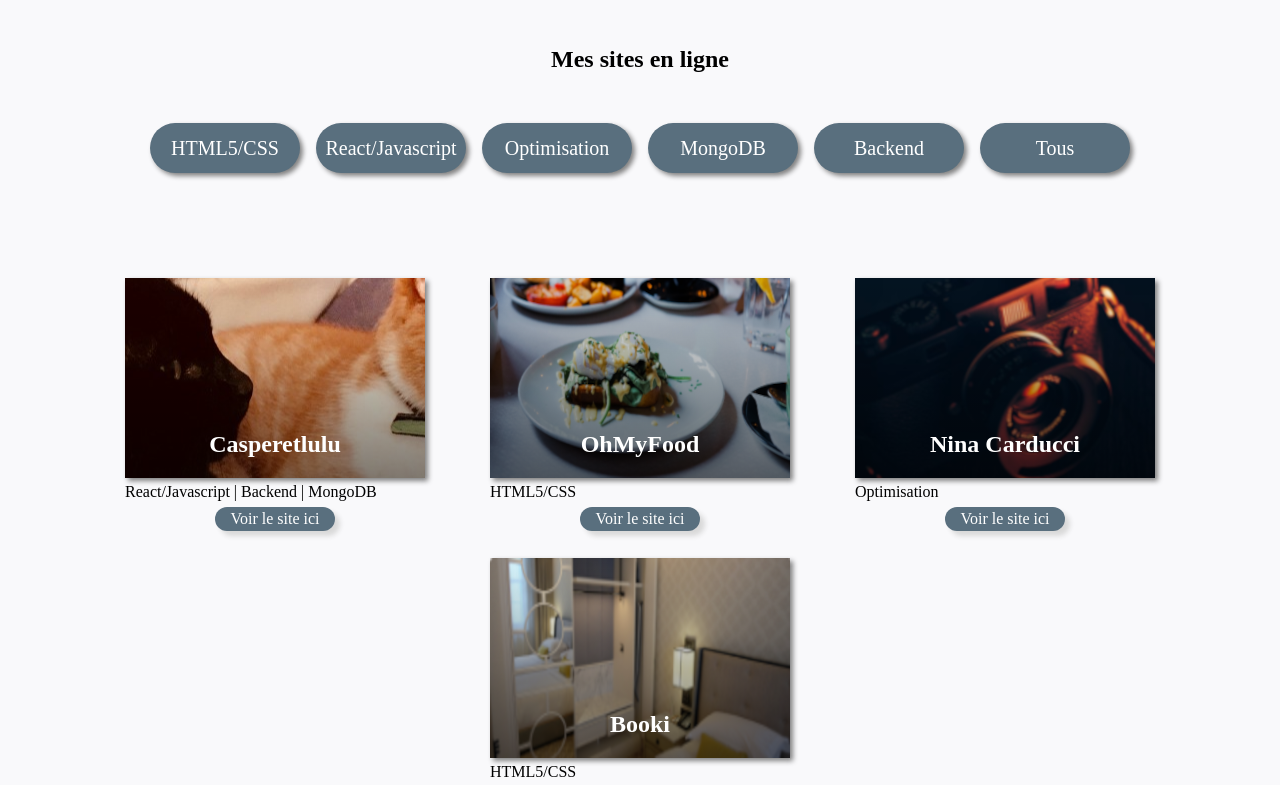
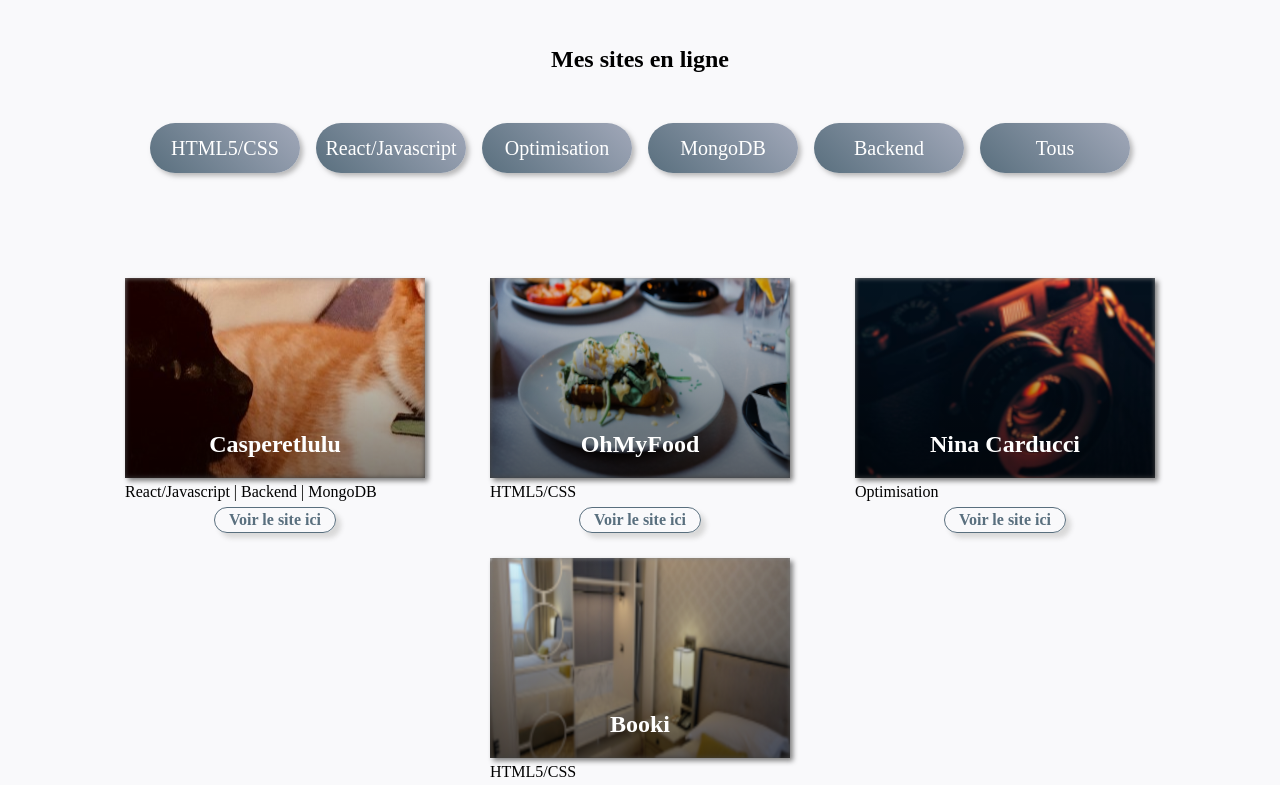
Before and after one commit to olouisa/portfoliointeg, a React (Create React App) app: page / in a window 1280 px wide. Shown: the part 460-1245 px from the top of the page. Built offline with nearby package versions, Linux system fonts and the light colour scheme.

Commit message:
scale and linearGrandient

```diff
--- a/src/components/Works.js
+++ b/src/components/Works.js
@@ -60,7 +60,7 @@ function Works({ data }) {
         return (
           <div
 
-            key={item.id} className='works-container'
+            key={item.id} className={ isOpen ? 'open' : 'works-container'}
             style={{ backgroundImage: `url(${require(`../assets/images/${item.picture}`)})`, backgroundRepeat: 'no-repeat', backgroundPosition: 'center' }}
           >
             <div className='backgroundWork'
--- a/src/styles/modalWork.css
+++ b/src/styles/modalWork.css
@@ -5,7 +5,7 @@
     justify-content: center;
     align-items: center;
     position: fixed;
-    z-index: 1;
+    z-index: 1000;
     left: 0;
     top: 0;
     width: 100%;
--- a/src/styles/projects.css
+++ b/src/styles/projects.css
@@ -48,8 +48,11 @@
     letter-spacing: 0em;
     /* background-color: #868B8E; */
     /* background-color: #606669; */
-    background-color: #596f7e;
-    box-shadow: 3px 3px 5px grey;
+    /* background-color: #596f7e; */
+    background: linear-gradient(45deg, #596f7e, #a1a8b9);
+    border: transparent;
+
+    box-shadow: 3px 3px 5px #8080808c;
 
     color: white;
 }
@@ -57,13 +60,14 @@
 .filterbutton:hover {
     /* background-color: #868B8E;
     color: white; */
-    background-color: #EEEDE7;
-    color: black;
+    /* background-color: #EEEDE7; */
+    background: linear-gradient(45deg, #596f7e96, #a1a8b987);
+    /* color: black; */
 
 }
 
 
 .filterbutton:focus {
-    background-color: #868B8E;
-    color: white;
+    background: linear-gradient(45deg, #596f7e96, #a1a8b987);
+    /* color: white; */
 }
--- a/src/styles/works.css
+++ b/src/styles/works.css
@@ -16,10 +16,26 @@
     height: 200px;
     background-color: white;
     margin-top: 15px;
+    transition: transform 0.25s ease-in-out;
+    box-shadow: inset 0 0 5px grey;
+
+
+
 
     /* box-shadow: inset 0 0 5px grey; */
 }
 
+.works-container:hover {
+    transform: scale(1.05);
+}
+.open {
+    width: 300px;
+    height: 200px;
+    background-color: white;
+    margin-top: 15px;
+    box-shadow: inset 0 0 5px grey;
+    transition: none;
+}
 .backgroundWork {
     background: linear-gradient(180deg, rgba(255, 255, 255, 0) 0%, rgba(0, 0, 0, 0.5) 100%);
     width: 100%;
@@ -33,6 +49,7 @@
 
 .backgroundWork:hover {
     background: transparent;
+    box-shadow: 3px 3px 5px #80808061;
 }
 
 /* .work-github {
@@ -86,15 +103,23 @@
     padding-bottom: 3px;
     padding-top: 3px;
     border-radius: 25px;
-    color: white;
+    /* color: white;
     font-family: Montserrat;
+    background-color: #596f7e;
+    box-shadow: 5px 5px 5px #D9D9D9; */
+    color: #596f7e;
+    font-family: Montserrat;
+    font-weight: 600;
     /* background-color: #606669; */
-    background-color: #596f7e;
+    /* background-color: rgb(89 111 126 / 70%); */
     box-shadow: 5px 5px 5px #D9D9D9;
+    border: solid 1px #596f7e;
 
 }
 
 .siteLinkWorks:hover {
-    color: black;
-    background-color: #EEEDE7 ;
+    color: white;
+    /* background-color: #EEEDE7 ; */
+    background: linear-gradient(45deg, #596f7e, #a1a8b9);
+    border: transparent;
 }
```
Also changed, not shown: 1 other file (tests, documents, lock files or other folders).
